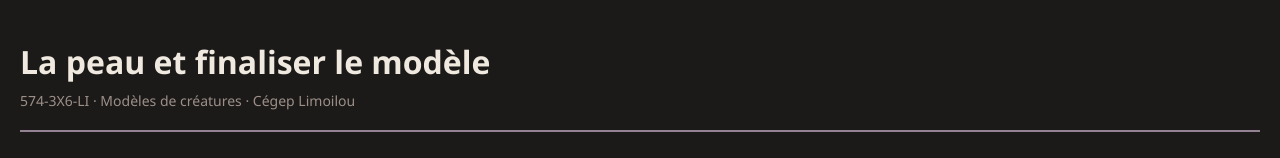
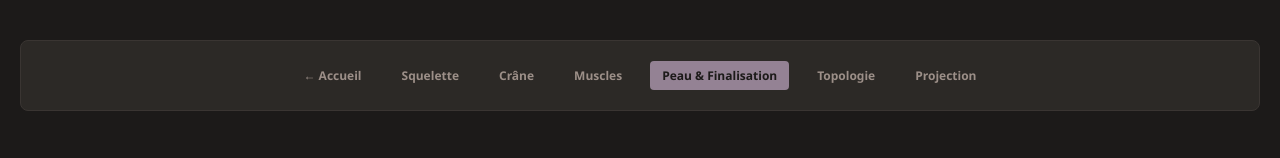
Before and after one commit to albellette/A26_MC, a plain HTML site: page La_peau_et_finaliser_le_modele.html in a window 1280 px wide. Shown: the top 158 px of the page. Drawn offline with Linux system fonts and the light colour scheme.

Commit message:
Update La_peau_et_finaliser_le_modele.html

```diff
--- a/La_peau_et_finaliser_le_modele.html
+++ b/La_peau_et_finaliser_le_modele.html
@@ -190,6 +190,39 @@
             overflow: hidden;
         }
 
+        .nav-menu {
+            display: flex;
+            gap: 16px;
+            margin-bottom: 40px;
+            padding: 20px;
+            background: #2c2926;
+            border: 1px solid #3a3532;
+            border-radius: 8px;
+            flex-wrap: wrap;
+            justify-content: center;
+        }
+
+        .nav-menu a {
+            font-size: 12px;
+            font-weight: 600;
+            color: #9c8f88;
+            text-decoration: none;
+            padding: 6px 12px;
+            border-radius: 4px;
+            transition: all 0.2s ease;
+        }
+
+        .nav-menu a:hover {
+            color: #f0e9df;
+            background: #3a3532;
+        }
+
+        .nav-menu a.active {
+            color: #f0e9df;
+            background: #948294;
+            color: #1c1a19;
+        }
+
         footer {
             margin-top: 60px;
             padding-top: 30px;
@@ -221,6 +254,16 @@
 </head>
 <body>
     <div class="container">
+        <div class="nav-menu">
+            <a href="index.html">← Accueil</a>
+            <a href="Squelette.html">Squelette</a>
+            <a href="Liste_Crane.html">Crâne</a>
+            <a href="Les_Muscles.html">Muscles</a>
+            <a href="La_peau_et_finaliser_le_modele.html" class="active">Peau & Finalisation</a>
+            <a href="La_topologie.html">Topologie</a>
+            <a href="Projection_et_textures.html">Projection</a>
+        </div>
+
         <header>
             <h1>La peau et finaliser le modèle</h1>
             <p class="subtitle">574-3X6-LI · Modèles de créatures · Cégep Limoilou</p>
```
